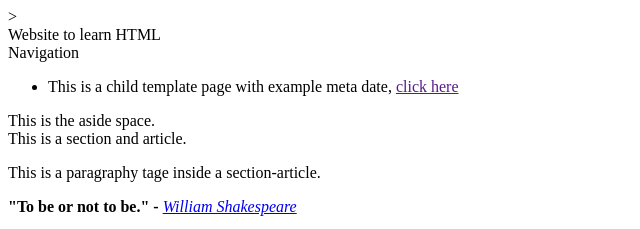
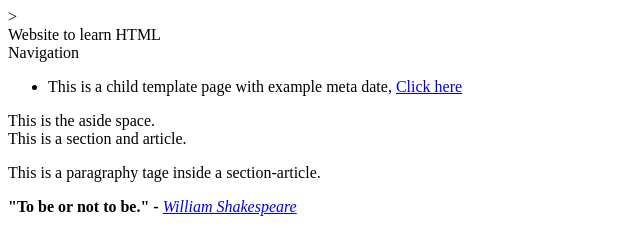
Before and after one commit to faith-ly6/LearningHTML.github.io, a plain HTML site: page index.html in a window 1280 px wide. Shown: the top 229 px of the page, 0-640 px from the left. Drawn offline with Linux system fonts and the light colour scheme.

Commit message:
Update index.html

```diff
--- a/index.html
+++ b/index.html
@@ -32,7 +32,7 @@
     <nav>
         Navigation
         <ul>
-            <li>This is a child template page with example meta date, <a href="">click here</a>
+            <li>This is a child template page with example meta date, <a href="childPages/childTemplate.html" target="_blank">Click here</a>
         </ul>
     </nav>
     <aside>This is the aside space.</aside>
```
